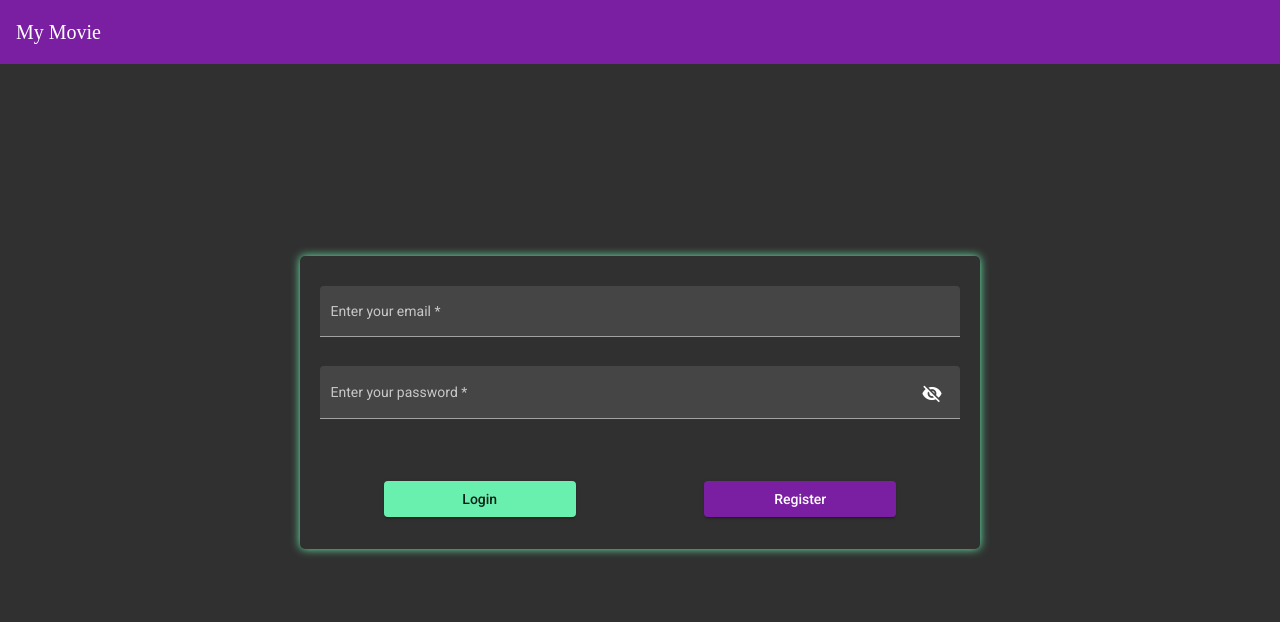
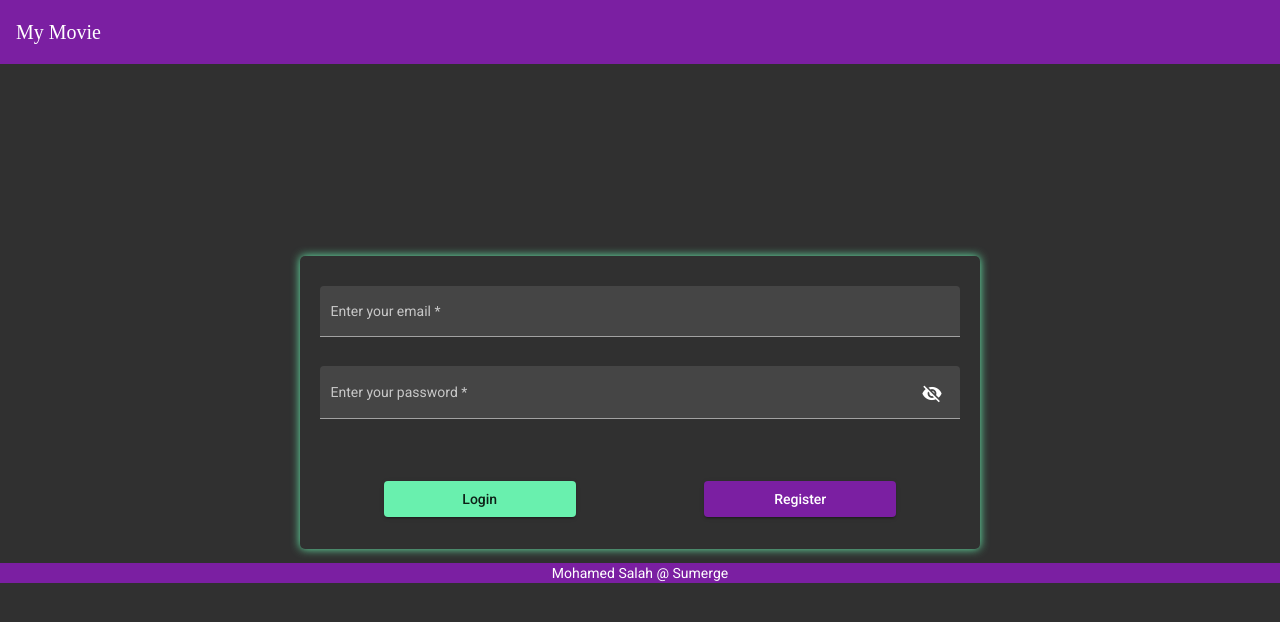
Before and after one commit to MohamedWSalah/MyMovie-Angular, an Angular app: page /login in a window 1280 px wide. Shown: the top 622 px of the page. Built offline with nearby package versions, Linux system fonts and the light colour scheme.

Commit message:
Implemented a mini footer

```diff
--- a/src/app/app.component.html
+++ b/src/app/app.component.html
@@ -3,4 +3,5 @@
   <div>
     <router-outlet></router-outlet>
   </div>
+  <app-footer></app-footer>
 </body>
--- a/src/app/footer/footer.component.html
+++ b/src/app/footer/footer.component.html
@@ -1 +1 @@
-<p>footer works!</p>
+<p>Mohamed Salah @ Sumerge</p>
--- a/src/app/footer/footer.component.scss
+++ b/src/app/footer/footer.component.scss
@@ -0,0 +1,5 @@
+p {
+  margin-top: revert;
+  background-color: #7b1fa2;
+  text-align: center;
+}
--- a/src/app/notfound/notfound.component.scss
+++ b/src/app/notfound/notfound.component.scss
@@ -0,0 +1,5 @@
+h1 {
+  height: 89.1vh;
+  text-align: center;
+  vertical-align: middle;
+}
```
